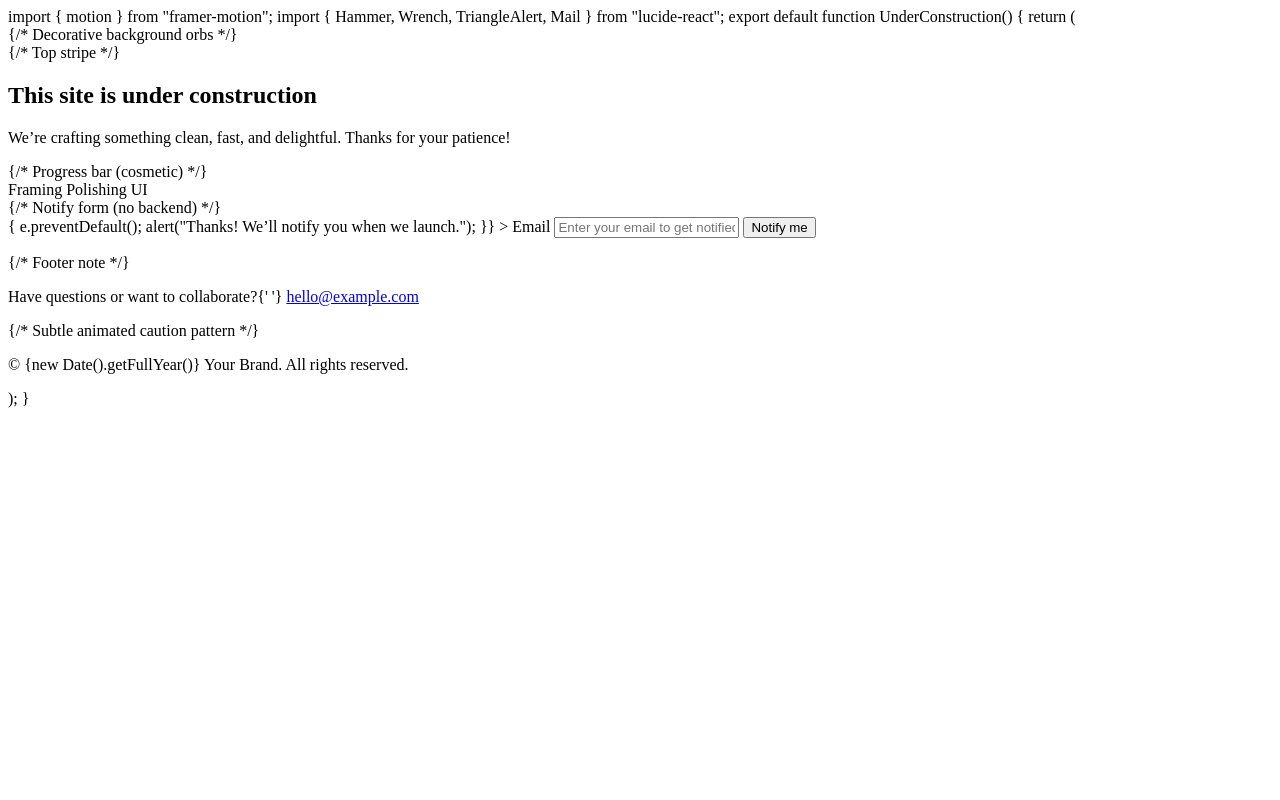
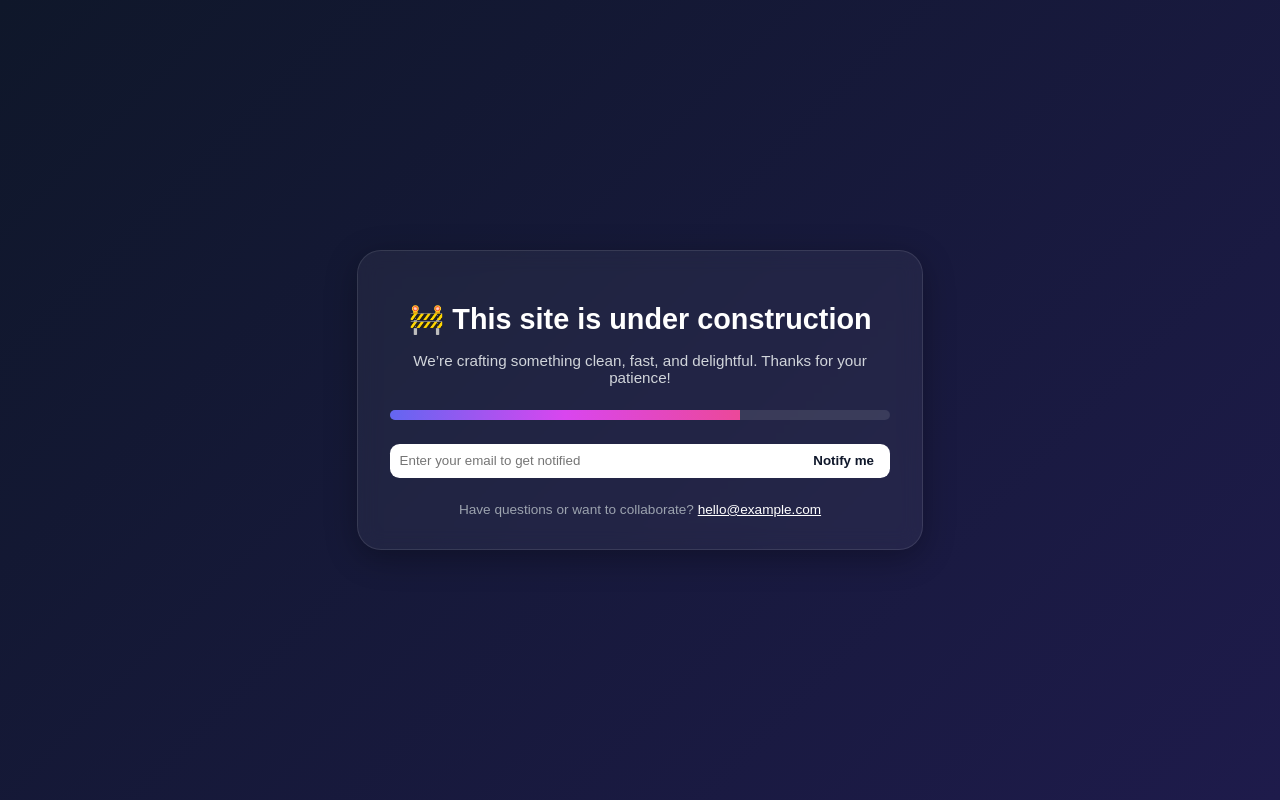
Before and after one commit to saadameen7/fantastic-octo-giggle, a plain HTML site: page index.html in a window 1280 px wide. Drawn offline with Linux system fonts and the light colour scheme.

Commit message:
Update index.html

```diff
--- a/index.html
+++ b/index.html
@@ -1,100 +1,107 @@
-import { motion } from "framer-motion";
-import { Hammer, Wrench, TriangleAlert, Mail } from "lucide-react";
+<!DOCTYPE html>
+<html lang="en">
+<head>
+  <meta charset="UTF-8" />
+  <meta name="viewport" content="width=device-width, initial-scale=1.0" />
+  <title>Site Under Construction</title>
+  <style>
+    body {
+      margin: 0;
+      min-height: 100vh;
+      display: flex;
+      align-items: center;
+      justify-content: center;
+      font-family: Arial, sans-serif;
+      background: linear-gradient(135deg, #0f172a, #1e1b4b);
+      color: white;
+      text-align: center;
+    }
+    .card {
+      background: rgba(255, 255, 255, 0.05);
+      border: 1px solid rgba(255, 255, 255, 0.1);
+      border-radius: 1.5rem;
+      padding: 2rem;
+      max-width: 500px;
+      width: 90%;
+      backdrop-filter: blur(10px);
+      box-shadow: 0 8px 32px rgba(0,0,0,0.3);
+    }
+    .card h1 {
+      font-size: 1.8rem;
+      margin-bottom: 0.5rem;
+    }
+    .card p {
+      font-size: 0.95rem;
+      color: #d1d5db;
+    }
+    .progress {
+      margin: 1.5rem 0;
+      height: 10px;
+      border-radius: 6px;
+      background: rgba(255,255,255,0.1);
+      overflow: hidden;
+    }
+    .progress-bar {
+      height: 100%;
+      width: 70%;
+      background: linear-gradient(90deg, #6366f1, #d946ef, #ec4899);
+      animation: loading 2s ease-out;
+    }
+    @keyframes loading {
+      from { width: 0; }
+      to { width: 70%; }
+    }
+    form {
+      display: flex;
+      margin-top: 1rem;
+    }
+    input[type="email"] {
+      flex: 1;
+      padding: 0.6rem;
+      border: none;
+      border-radius: 0.6rem 0 0 0.6rem;
+      outline: none;
+    }
+    button {
+      background: white;
+      color: #0f172a;
+      border: none;
+      padding: 0 1rem;
+      border-radius: 0 0.6rem 0.6rem 0;
+      cursor: pointer;
+      font-weight: 600;
+    }
+    button:hover {
+      opacity: 0.9;
+    }
+    .footer {
+      margin-top: 1.5rem;
+      font-size: 0.85rem;
+      color: #9ca3af;
+    }
+    .footer a {
+      color: white;
+      text-decoration: underline;
+    }
+  </style>
+</head>
+<body>
+  <div class="card">
+    <h1>🚧 This site is under construction</h1>
+    <p>We’re crafting something clean, fast, and delightful. Thanks for your patience!</p>
 
-export default function UnderConstruction() {
-  return (
-    <div className="min-h-screen w-full bg-gradient-to-br from-slate-950 via-slate-900 to-indigo-900 text-white flex items-center justify-center p-6">
-      {/* Decorative background orbs */}
-      <div className="pointer-events-none fixed inset-0 -z-10 overflow-hidden">
-        <div className="absolute -top-24 -left-24 h-72 w-72 rounded-full bg-indigo-500/20 blur-3xl" />
-        <div className="absolute -bottom-24 -right-24 h-96 w-96 rounded-full bg-fuchsia-500/10 blur-3xl" />
-      </div>
+    <div class="progress">
+      <div class="progress-bar"></div>
+    </div>
 
-      <motion.main
-        initial={{ opacity: 0, y: 24 }}
-        animate={{ opacity: 1, y: 0 }}
-        transition={{ type: "spring", stiffness: 120, damping: 18 }}
-        className="w-full max-w-2xl"
-      >
-        <section className="relative overflow-hidden rounded-3xl border border-white/10 bg-white/5 backdrop-blur-xl shadow-2xl">
-          {/* Top stripe */}
-          <div className="h-1.5 w-full bg-gradient-to-r from-orange-500 via-amber-400 to-yellow-400" />
+    <form onsubmit="event.preventDefault(); alert('Thanks! We’ll notify you when we launch.');">
+      <input type="email" placeholder="Enter your email to get notified" required />
+      <button type="submit">Notify me</button>
+    </form>
 
-          <div className="p-8 md:p-10">
-            <div className="flex items-center gap-3">
-              <span className="inline-flex h-12 w-12 items-center justify-center rounded-2xl bg-gradient-to-br from-amber-400 to-orange-500 shadow-lg shadow-amber-500/20">
-                <TriangleAlert className="h-6 w-6 text-slate-950" />
-              </span>
-              <div>
-                <h1 className="text-2xl md:text-3xl font-semibold tracking-tight">This site is under construction</h1>
-                <p className="mt-1 text-sm text-white/70">We’re crafting something clean, fast, and delightful. Thanks for your patience!</p>
-              </div>
-            </div>
-
-            {/* Progress bar (cosmetic) */}
-            <div className="mt-6">
-              <div className="h-2 w-full rounded-full bg-white/10 overflow-hidden">
-                <motion.div
-                  className="h-full bg-gradient-to-r from-indigo-400 via-fuchsia-400 to-pink-400"
-                  initial={{ width: "0%" }}
-                  animate={{ width: "70%" }}
-                  transition={{ duration: 1.2, ease: "easeOut" }}
-                />
-              </div>
-              <div className="mt-2 flex items-center gap-2 text-xs text-white/60">
-                <Hammer className="h-4 w-4" />
-                <span>Framing</span>
-                <Wrench className="h-4 w-4 ml-3" />
-                <span>Polishing UI</span>
-              </div>
-            </div>
-
-            {/* Notify form (no backend) */}
-            <form
-              className="mt-8 grid gap-3 sm:grid-cols-[1fr_auto]"
-              onSubmit={(e) => {
-                e.preventDefault();
-                alert("Thanks! We’ll notify you when we launch.");
-              }}
-            >
-              <label className="sr-only" htmlFor="email">Email</label>
-              <input
-                id="email"
-                type="email"
-                required
-                placeholder="Enter your email to get notified"
-                className="h-11 w-full rounded-xl border border-white/10 bg-white/10 px-4 text-white placeholder:text-white/50 outline-none focus:border-indigo-300/50 focus:ring-2 focus:ring-indigo-400/30"
-              />
-              <button
-                type="submit"
-                className="inline-flex items-center justify-center gap-2 rounded-xl h-11 px-5 font-medium bg-white text-slate-950 shadow-lg shadow-white/10 hover:shadow-white/20 transition"
-              >
-                <Mail className="h-4 w-4" /> Notify me
-              </button>
-            </form>
-
-            {/* Footer note */}
-            <div className="mt-8 rounded-2xl border border-white/10 bg-slate-900/40 p-4">
-              <p className="text-sm text-white/70">
-                Have questions or want to collaborate?{' '}
-                <a href="mailto:hello@example.com" className="text-white underline decoration-dotted underline-offset-4 hover:opacity-90">hello@example.com</a>
-              </p>
-            </div>
-          </div>
-
-          {/* Subtle animated caution pattern */}
-          <div className="pointer-events-none absolute -bottom-6 inset-x-0 opacity-20">
-            <motion.div
-              initial={{ x: -40 }}
-              animate={{ x: 40 }}
-              transition={{ repeat: Infinity, repeatType: "mirror", duration: 6, ease: "easeInOut" }}
-              className="h-12 bg-[repeating-linear-gradient(45deg,transparent_0,transparent_16px,rgba(255,255,255,0.5)_16px,rgba(255,255,255,0.5)_28px)]"
-            />
-          </div>
-        </section>
-
-        <p className="mt-6 text-center text-xs text-white/50">© {new Date().getFullYear()} Your Brand. All rights reserved.</p>
-      </motion.main>
+    <div class="footer">
+      Have questions or want to collaborate? <a href="mailto:hello@example.com">hello@example.com</a>
     </div>
-  );
-}
+  </div>
+</body>
+</html>
```
